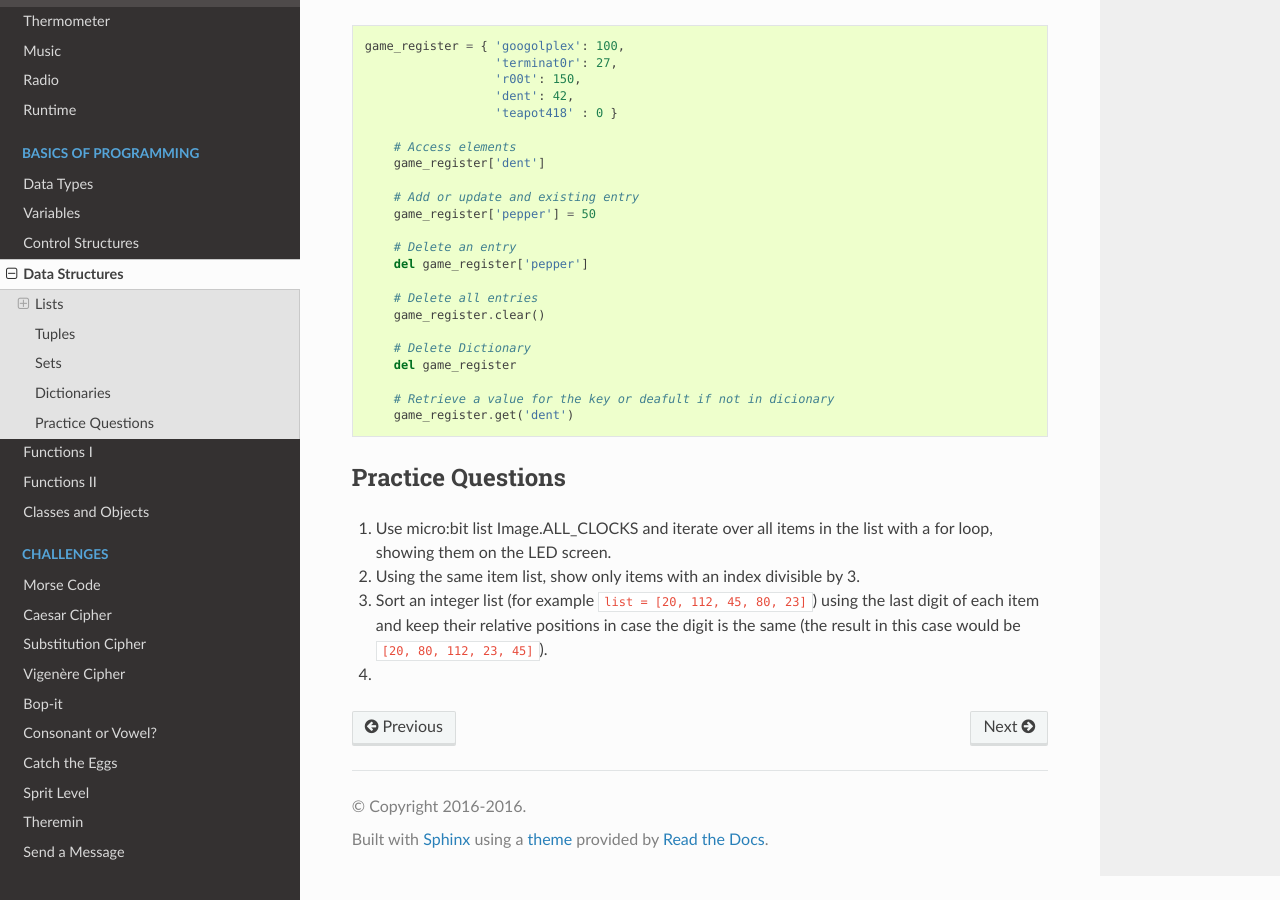
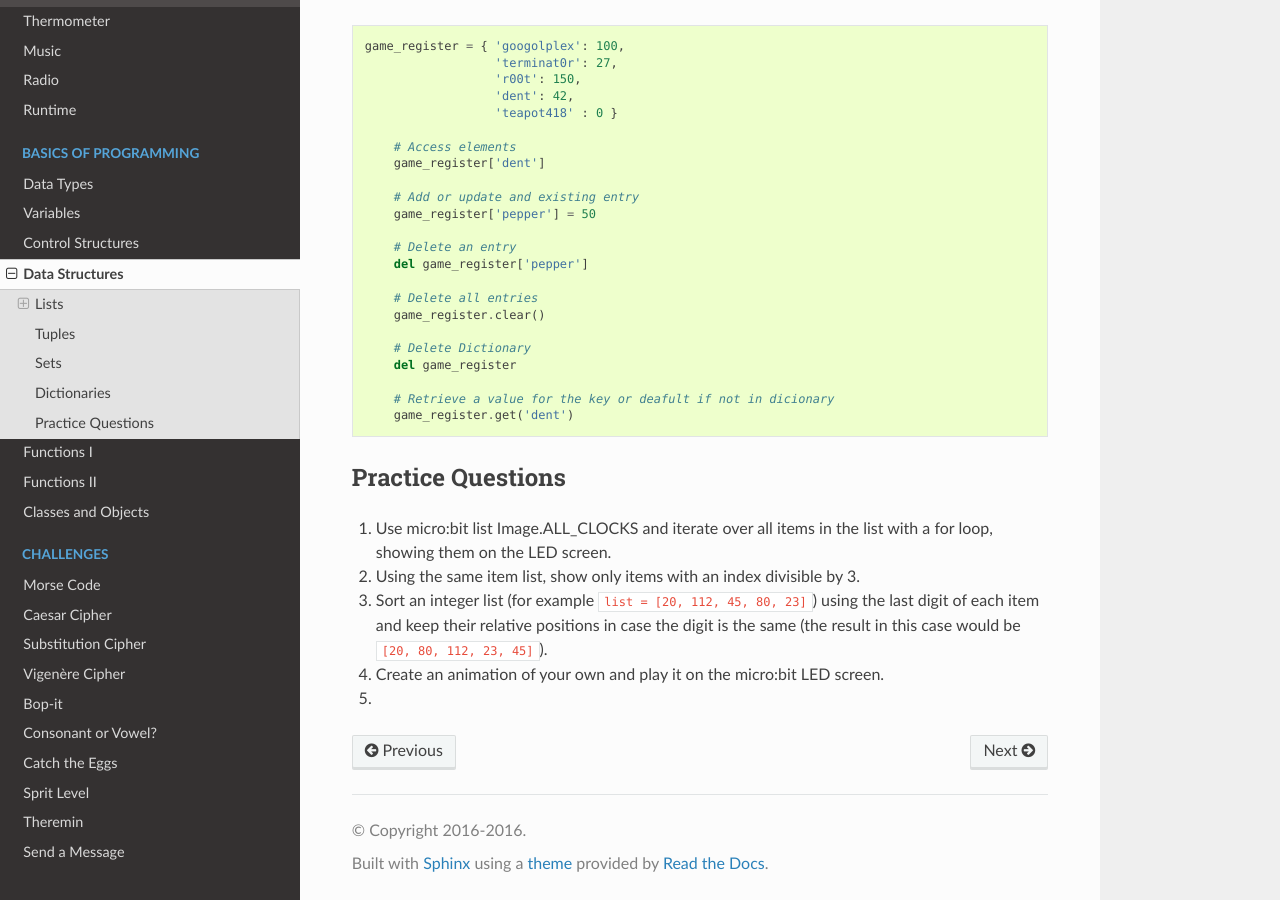
Before and after one commit to rharbird/microbit-challenges, a Sphinx documentation site: the page built from docs/source/basics/data_structures.rst, in a window 1280 px wide and 900 px high, scrolled down 4842 px. Built offline with Sphinx 7.4.7 and the Read the Docs theme 2.0.0, drawn with Linux system fonts in a browser that asks for light colours.

Commit message:
Add exercises

```diff
--- a/docs/source/basics/data_structures.rst
+++ b/docs/source/basics/data_structures.rst
@@ -207,4 +207,6 @@ Practice Questions
 3. Sort an integer list (for example ``list = [20, 112, 45, 80, 23]``) using the last digit of each item and keep their relative positions in case the digit is the same
    (the result in this case would be ``[20, 80, 112, 23, 45]``).
 
-4.
+4. Create an animation of your own and play it on the micro:bit LED screen.
+
+5.
```
